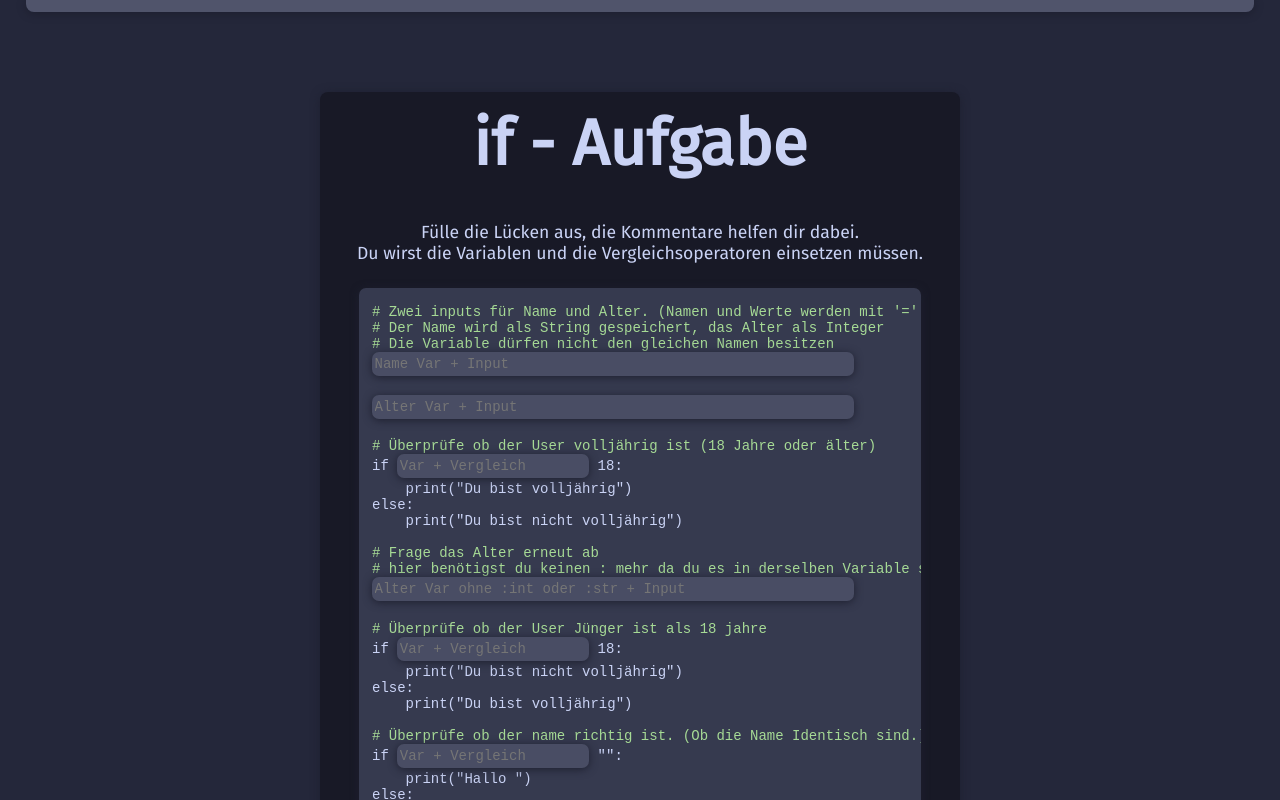
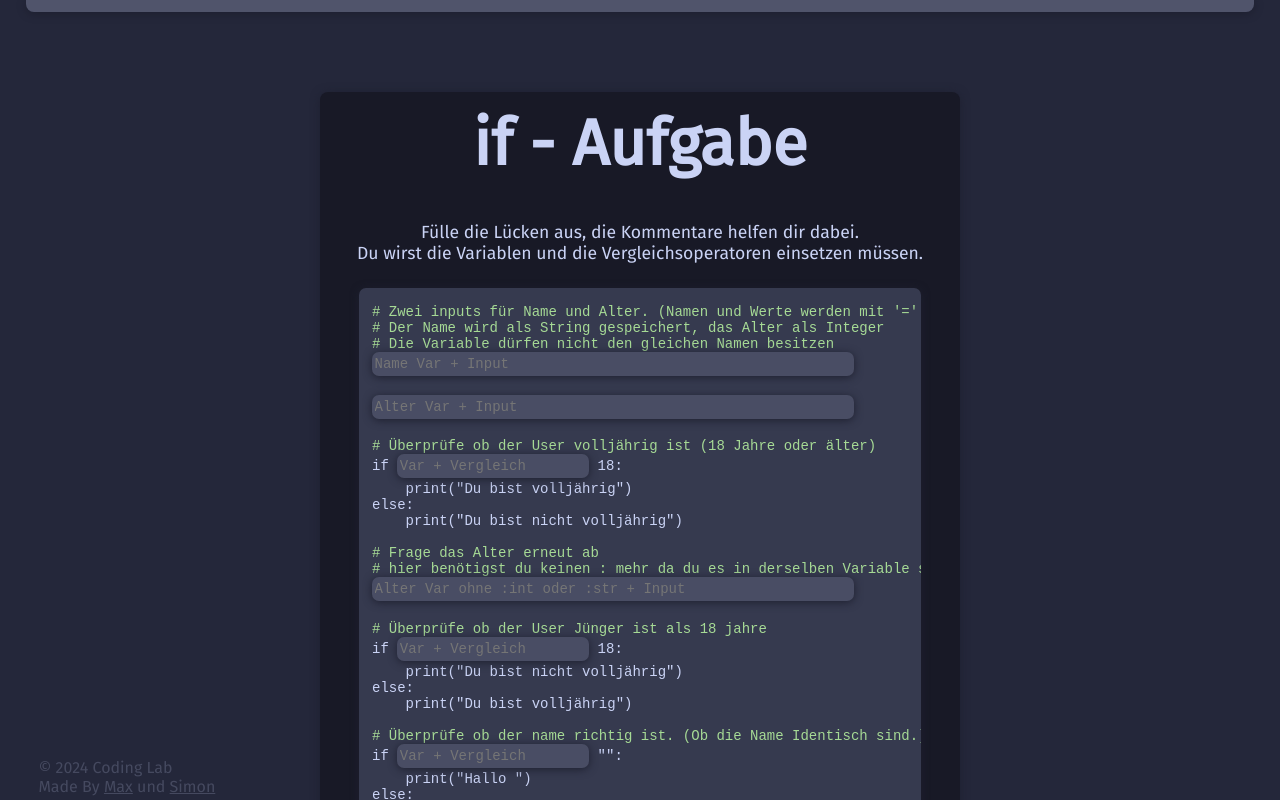
Before and after one commit to 137-Trimethylxanthin/HTL-Vill-Codinglab, a SvelteKit app: page /level1/inhalt/if/aufg in a window 1280 px wide. Shown: the top 800 px of the page. Built offline with nearby package versions, Linux system fonts and the light colour scheme.

Commit message:
Wasn da passiert 🙄🙄🙄🙄🙄🙄🙄🙄🙄🙄🙄🙄🙄🙄🙄🙄🙄🙄🙄😏😏😏😏😏😏😏😏

```diff
--- a/src-tauri/tauri.conf.json
+++ b/src-tauri/tauri.conf.json
@@ -21,6 +21,9 @@
       },
       "process": {
         "exit": true
+      },
+      "shell": {
+        "open": true
       }
     },
     "bundle": {
--- a/src/routes/+layout.svelte
+++ b/src/routes/+layout.svelte
@@ -6,6 +6,7 @@
 	import { goto } from "$app/navigation";
     import { nameStore } from "../utils/stores";
     import { exit } from '@tauri-apps/api/process';
+    import { open } from '@tauri-apps/api/shell';
 
     if (process.env.NODE_ENV === "production") {
         document.addEventListener("contextmenu", (e) => {
@@ -137,6 +138,6 @@
 
 <footer>
     <p class="copyLeft">© 2024 Coding Lab</p>
-    <p class="middleLinks">Made By <a href="https://github.com/137-Trimethylxanthin">Max</a> und <a href="https://github.com/gamersi">Simon</a></p>
+    <p class="middleLinks">Made By <a on:click={() => {open("https://github.com/137-Trimethylxanthin")}} href="#">Max</a> und <a on:click={() => {open("https://github.com/gamersi")}} href="#">Simon</a></p>
 
 </footer>
--- a/src/routes/style.css
+++ b/src/routes/style.css
@@ -731,3 +731,21 @@ header{
 .hidden{
     display: none;
 }
+
+footer{
+    position: fixed;
+    bottom: 0;
+    opacity: 0.2;
+    padding: 0.5vh 1vw;
+}
+
+footer:hover{
+    opacity: 1;
+    background: var(--crust );
+    border-radius: 0.5em;
+    padding: 0.5vh 1vw;
+}
+
+footer:hover a{
+    color: var(--maroon) !important;
+}
```
Also changed, not shown: 2 other files (tests, documents, lock files or other folders).
